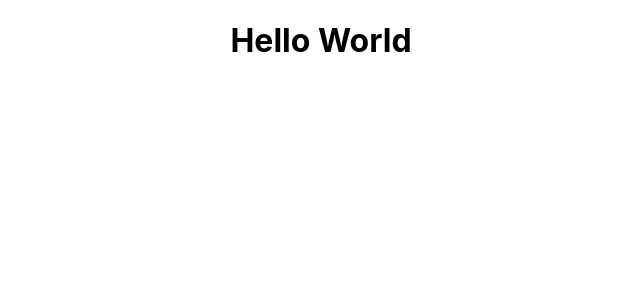
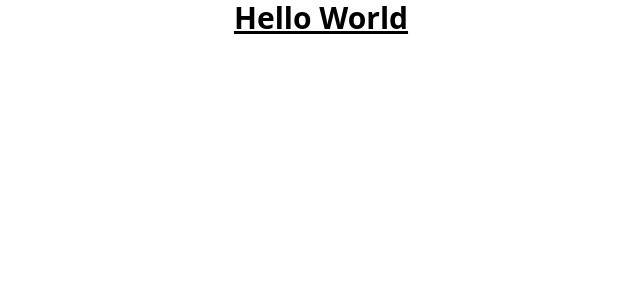
Before and after one commit to ASproson/tailwind-product-page, a JavaScript app: page / in a window 1280 px wide. Shown: the top 300 px of the page, without its empty margins (319-959 px from the left). Built offline with nearby package versions, Linux system fonts and the light colour scheme; the HTML template or start-up script is replaced by a standard one.

Commit message:
Adds Tailwind dependencies

```diff
--- a/package.json
+++ b/package.json
@@ -34,5 +34,10 @@
       "last 1 firefox version",
       "last 1 safari version"
     ]
+  },
+  "devDependencies": {
+    "autoprefixer": "^10.4.7",
+    "postcss": "^8.4.14",
+    "tailwindcss": "^3.0.24"
   }
 }
--- /dev/null
+++ b/postcss.config.js
@@ -0,0 +1,6 @@
+module.exports = {
+  plugins: {
+    tailwindcss: {},
+    autoprefixer: {},
+  },
+}
--- a/src/App.js
+++ b/src/App.js
@@ -3,7 +3,7 @@
 function App() {
   return (
     <div className="App">
-      <h1>Hello World</h1>
+      <h1 className="text-3xl font-bold underline">Hello World</h1>
     </div>
   );
 }
--- a/src/index.css
+++ b/src/index.css
@@ -1,13 +1,3 @@
-body {
-  margin: 0;
-  font-family: -apple-system, BlinkMacSystemFont, 'Segoe UI', 'Roboto', 'Oxygen',
-    'Ubuntu', 'Cantarell', 'Fira Sans', 'Droid Sans', 'Helvetica Neue',
-    sans-serif;
-  -webkit-font-smoothing: antialiased;
-  -moz-osx-font-smoothing: grayscale;
-}
-
-code {
-  font-family: source-code-pro, Menlo, Monaco, Consolas, 'Courier New',
-    monospace;
-}
+@tailwind base;
+@tailwind components;
+@tailwind utilities;
--- /dev/null
+++ b/tailwind.config.js
@@ -0,0 +1,9 @@
+module.exports = {
+  content: [
+    "./src/**/*.{js,jsx,ts,tsx}",
+  ],
+  theme: {
+    extend: {},
+  },
+  plugins: [],
+}
```
Also changed, not shown: 1 other file (tests, documents, lock files or other folders).
